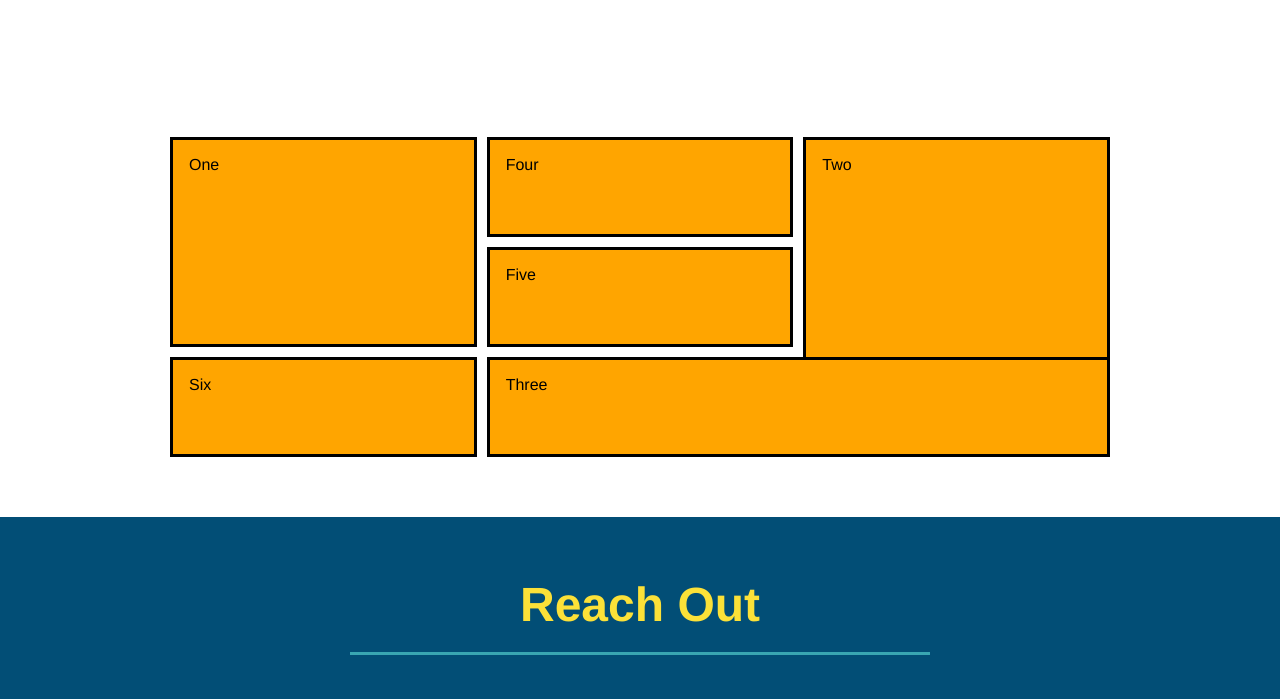
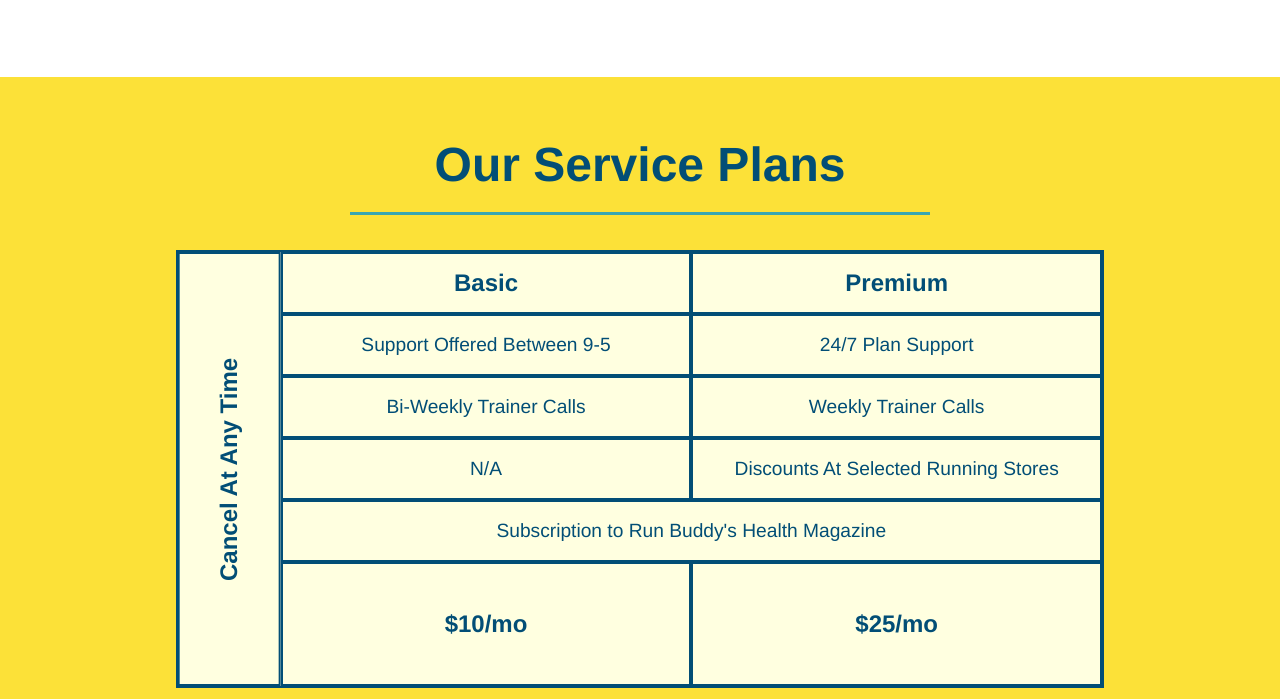
Before and after one commit to squeakymatter/run-buddy, a plain HTML site: page index.html in a window 1280 px wide. Shown: the part 3106-3805 px from the top of the page. Drawn offline with Linux system fonts and the light colour scheme.

Commit message:
added service table comparison

```diff
--- a/assets/css/style.css
+++ b/assets/css/style.css
@@ -282,42 +282,67 @@ section {
 
 /* SERVICE PLANS START */
 
+
+
+.service-grid-item {
+
+}
+
+/* SERVICE STYLES BEGIN */
+
+.services {
+  background: #fce138;
+}
+
+.service-grid-wrapper {
+  display: flex;
+  width: 100%;
+  justify-content: center;
+}
+
 .service-grid-container {
-  max-width: 940px;
-  margin: 0 auto;
+  background: lightyellow;
+  width: 80%;
   display: grid;
-  grid-template-columns: repeat(3, 1fr);
-  grid-template-rows: repeat(3, 100px);
-  grid-gap: 10px;
+  /* repeat(iterator, size) */
+  grid-template-columns: 1fr repeat(2, 4fr);
+  grid-template-rows: repeat(5, 1fr) 2fr;
+  border: 2px solid #024e76;
+  color:  #024e76;
+  font-size: 1.2rem;
 }
 
 .service-grid-item {
-  background-color: orange;
-  border: solid;
-  padding: 1em;
-  color: black;
+  padding: 15px 0;
+  border: 2px solid #024e76;
+  display: flex;
+  align-items: center;
+  justify-content: center;
+  text-align: center;
 }
 
-.box1 {
-  /* grid-column-start: 1; */
-  /* grid-column-end: 2; */
-  /* grid-row-start: 1; */
-  /* grid-row-end: 3; */
-  grid-column: 1/ span 1;
-  grid-row: 1/ span 2;
+
+/* specific match */
+.service-grid-item.basic {
+grid-column: 2/span 1;
+
 }
 
-.box2 {
-  grid-column: 3/4;
+.service-grid-item.both {
+  grid-column: 2/span 2;
+}
+
+.service-grid-item.cancel {
+  writing-mode: vertical-lr;
+  transform: rotate(180deg);
+  grid-column: 1;
   grid-row: 1/-1;
 }
 
-.box3 {
-  grid-column: 2/ span 2;
-  grid-row: 3/ span 1;
+.grid-head, .grid-price, .service-grid-item.cancel {
+  font-size: 1.5rem;
+  font-weight: bold;
 }
-
-
 
 /* SERVICE PLANS END */
 
@@ -477,6 +502,25 @@ section {
   .step-text {
     flex: 100%;
   }
+
+  .service-grid-container {
+    grid-template-columns: 1fr 1fr;
+  }
+
+  .service-grid-item.basic {
+    grid-column: 1;
+  }
+
+  .service-grid-item.both {
+    grid-column: 1/-1;
+  }
+
+  .service-grid-item.cancel {
+    transform: none;
+    writing-mode: unset;
+    grid-column: 1/-1;
+    grid-row: -1;
+  }
 }
 
 /* MEDIA QUERY FOR MOBILE PHONES AND SMALLER */
--- a/index.html
+++ b/index.html
@@ -193,14 +193,30 @@
 
     <!-- "service plans start" -->
     <section id="service-plans" class="services">
-      <div class="service-grid-container">
-        <div class="service-grid-item box1">One</div>
-        <div class="service-grid-item box2">Two</div>
-        <div class="service-grid-item box3">Three</div>
-        <div class="service-grid-item box4">Four</div>
-        <div class="service-grid-item box5">Five</div>
-        <div class="service-grid-item box 6">Six</div>
-      </div>
+      <h2 class="section-title secondary-border">
+        Our Service Plans
+      </h2>
+      <div class="service-grid-wrapper">
+        <div class="service-grid-container">
+          <!-- Headers -->
+          <div class="service-grid-item grid-head basic">Basic</div>
+          <div class="service-grid-item grid-head premium">Premium</div>
+
+
+          <!-- Body -->
+          <div class="service-grid-item basic" >Support Offered Between 9-5</div>
+          <div class="service-grid-item premium">24/7 Plan Support</div>
+          <div class="service-grid-item basic">Bi-Weekly Trainer Calls</div>
+          <div class="service-grid-item premium">Weekly Trainer Calls</div>
+          <div class="service-grid-item basic">N/A</div>
+          <div class="service-grid-item premium">Discounts At Selected Running Stores</div>
+          <div class="service-grid-item both">Subscription to Run Buddy's Health Magazine</div>
+          <div class="service-grid-item grid-price basic">$10/mo</div>
+          <div class="service-grid-item grid-price premium">$25/mo</div>
+          <div class="service-grid-item cancel">Cancel At Any Time</div>
+
+        </div> <!-- div service-grid-container -->
+      </div> <!-- div service-grid-wrapper -->
 
     </section>
 
```
